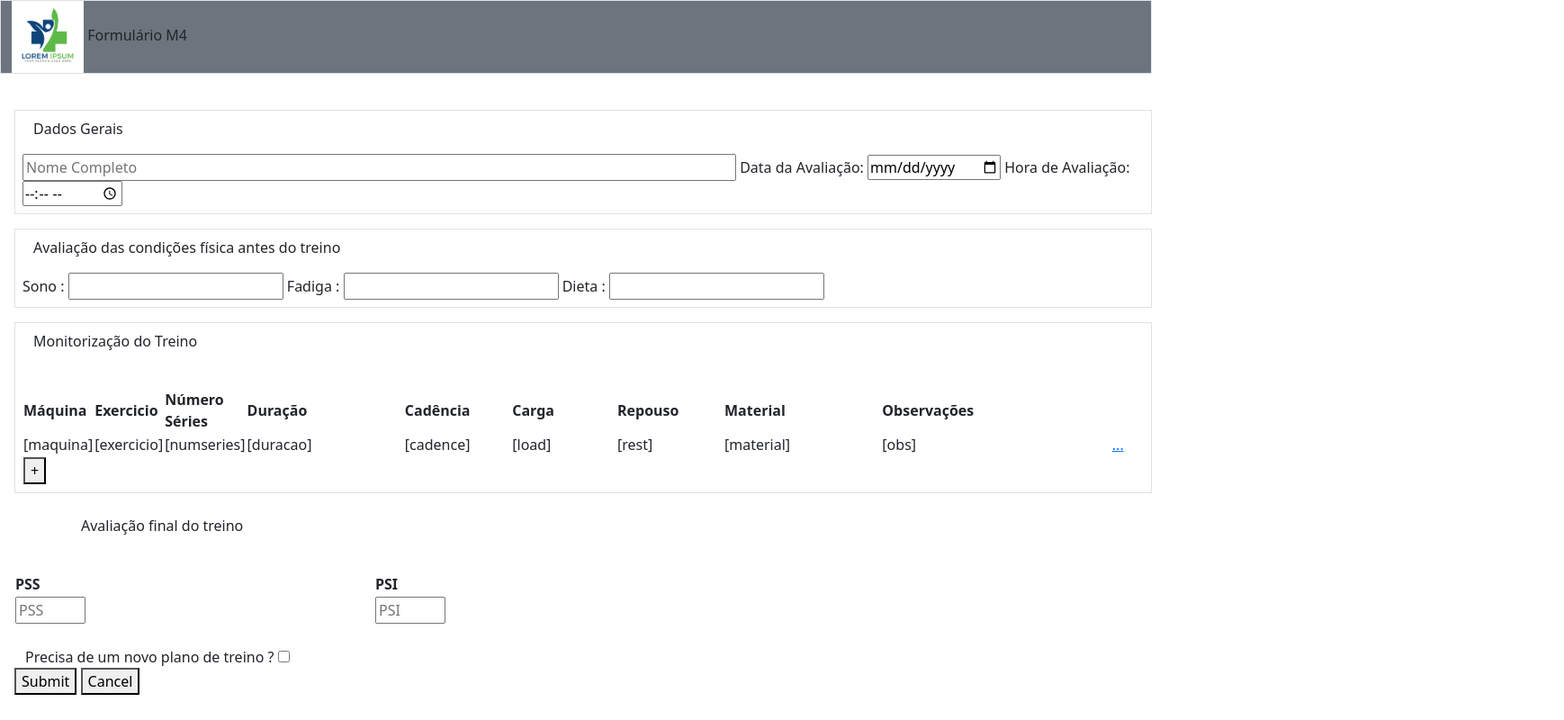
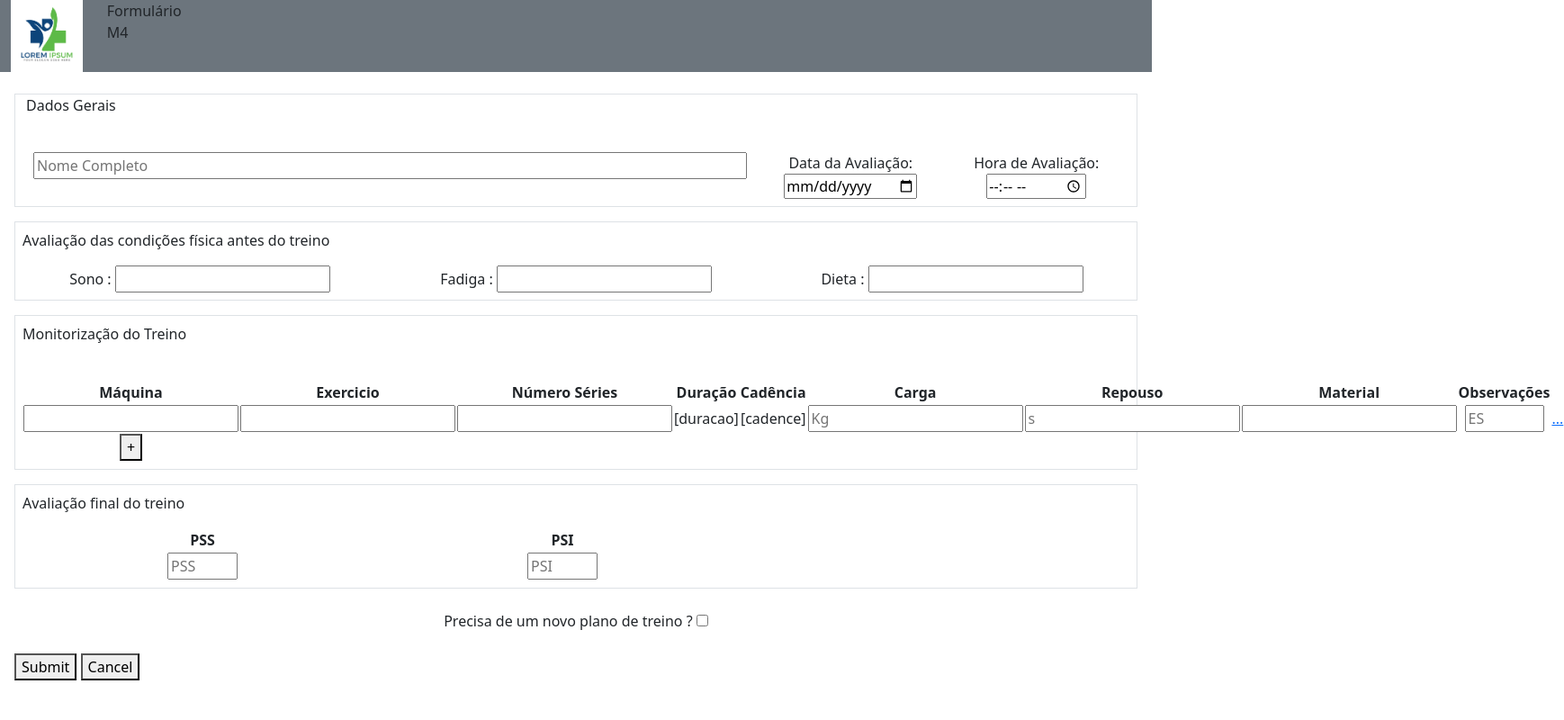
Before and after one commit to Belisarius00/ProjectoSIBDAS, a plain HTML site: page HTML/form.html in a window 1280 px wide. Shown: the whole page at 90% size, 1738 px wide, since content can reach past the window. Drawn offline with nearby package versions, Linux system fonts and the light colour scheme.

Commit message:
20/5/2024

```diff
--- a/HTML/form.html
+++ b/HTML/form.html
@@ -11,48 +11,68 @@
 </head>
 
 <body>
-    <header class="container-fluid border bg-secondary">
-        <a>
-            <img src="assets/images/logo.jpeg" alt="Logo Empresa" title="ISEP Clinica" width="80" height="80"
+    <header class="container-fluid bg-secondary">
+        <div class="row">
+            <div class="col-1">
+                <a><img src="assets/images/logo.jpeg" alt="Logo Empresa" title="ISEP Clinica" width="80" height="80"
                         style="vertical-align: middle; margin-left:0px;"></a>
+            </div>
+            <div class="col-1 ">
                 <a>Formulário M4</a>
+            </div>
+        </div>
     </header>
-    <div class="container-fluid p-2 m-2 mt-3">
+
+    <div class="p-2 m-2 mt-3">
         <form>
-            <div class="border mt-3 p-2 text-centered">
-                <p class="container-fluid">Dados Gerais</p>
+            <div class="container-fluid border">
+                <div class="row">
+                    <p>Dados Gerais</p>
+                </div>
+                <div class="row mt-3 p-2 text-justify">
+                    <div class="col text-center">
                         <a>
                             <!--<label for="">Nome Completo :</label>-->
-                    <input type="text" name="nome_cliente" minlength="3" maxlength="50" placeholder="Nome Completo"
-                        size="80" required>
+                            <input type="text" name="nome_cliente" minlength="3" maxlength="50"
+                                placeholder="Nome Completo" size="80" required>
                         </a>
+                    </div>
+                    <div class="col text-center">
                         <a>
                             <label for="">Data da Avaliação:</label>
                             <input type="date" name="assessment_date" required>
                         </a>
+                    </div>
+                    <div class="col text-center">
                         <a>
                             <label for="">Hora de Avaliação: </label>
                             <input type="time" name="assessment_time" required>
                         </a>
                     </div>
-            <div class="border mt-3 p-2 text-centered">
-                <p class="container-fluid ">Avaliação das condições física antes do treino</p>
-                <a>
+                </div>
+            </div>
+            <div class="container-fluid border mt-3 p-2 text-justify">
+                <div class="row">
+                    <p>Avaliação das condições física antes do treino</p>
+                </div>
+                <div class="row">
+                    <div class="col-4 text-center">
                         <label for="">Sono :</label>
                         <input type="number" name="sleep_quality" required>
-                </a>
-                <a>
+                    </div>
+                    <div class="col-4 text-center">
                         <label for="">Fadiga :</label>
                         <input type="number" name="fatigue" required>
-                </a>
-                <a>
+                    </div>
+                    <div class="col-4 text-center">
                         <label for="">Dieta :</label>
                         <input type="number" name="diet_quality" required>
-                </a>
                     </div>
-            <div class="border mt-3 p-2 text-centered">
-            <p class="container-fluid">Monitorização do Treino</p><br>
-            <table id="exs_treino" class="tables">
+                </div>
+            </div>
+            <div class="container-fluid border mt-3 p-2 text-justify">
+                <p>Monitorização do Treino</p><br>
+                <table id="exs_treino" class="text-center table-hover">
                     <thead>
                         <tr>
                             <th width="5%">Máquina</th>
@@ -69,42 +89,42 @@
                     </thead>
                     <tbody>
                         <tr>
-                        <td>[maquina]</td>
-                        <td>[exercicio]</td>
-                        <td>[numseries]</td>
+                            <td><input type="text" name="maquina" required></td>
+                            <td><input type="text" name="exercicio" required></td>
+                            <td><input type="number" name="numseries" required></td>
                             <td>[duracao]</td>
                             <td>[cadence]</td>
-                        <td>[load]</td>
-                        <td>[rest]</td>
-                        <td>[material]</td>
-                        <td>[obs]</td>
+                            <td><input type="number" name="weight" placeholder="Kg" step="2.5" required></td>
+                            <td><input type="number" name="rest" placeholder="s" step="5" required></td>
+                            <td><input type="text" name="material" required></td>
+                            <td><input type="number" name="OBS" placeholder="ES" min="-5" max="5" required></td>
                             <td class="text-center"><a href="#">...</a></td>
                         </tr>
-                    <tr>
                         <td><button type="button" id="addRow">+</button></td>
-                    </tr>
                     </tbody>
-            </table></div><br>
-            <p class="container"> Avaliação final do treino</p>
-            <br>
-            <table class="">
+                </table>
+            </div>
+            <div class="container-fluid border mt-3 p-2 text-justify">
+                <p> Avaliação final do treino</p>
+                <table class="text-center">
                     <thead>
                         <th width="10%">PSS</th>
                         <th width="10%">PSI</th>
                     </thead>
-                <tbody>
+                    <tbody class="">
                         <td><input type="number" name="PSS" placeholder="PSS" min="1" max="5" required></td>
                         <td><input type="number" name="PSI" placeholder="PSI" min="1" max="5" required></td>
                     </tbody>
                 </table>
-            <br>
+            </div>
+            <div class="container-fluid mt-4 text-center">
                 <div class="container-fluid">
-                <a>
                     <label for="">Precisa de um novo plano de treino ?</label>
                     <input type="checkbox" name="novotreino">
-                </a>
+                </div>
             </div>
         </form>
+        <br>
         <button>Submit</button>
         <button>Cancel</button>
     </div>
```
Lines whose indentation alone changed are shown as unchanged.
